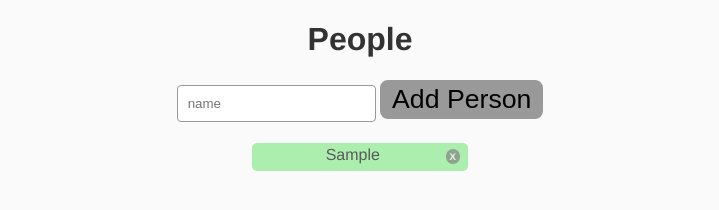
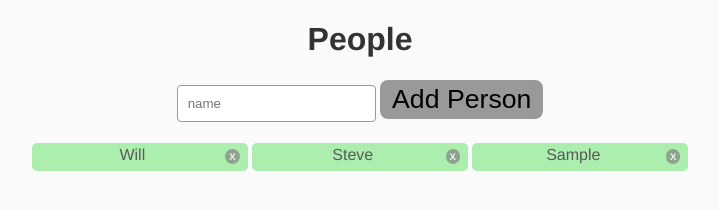
Before and after one commit to Karbivnyk/ObjectLiteralModule, a plain HTML site: page index.html in a window 1280 px wide. Both pictures are taken after typing "Sample" into the empty fields and a click on the button "Add Person". Shown: the whole page, without its empty margins (280-999 px from the left). Drawn offline with nearby package versions, Linux system fonts and the light colour scheme.

Commit message:
Revealing Module Pattern Javascript

```diff
--- a/index.html
+++ b/index.html
@@ -31,7 +31,7 @@
 <script src="https://cdnjs.cloudflare.com/ajax/libs/mustache.js/2.3.0/mustache.js" type="text/javascript"></script>
 <script src="https://cdnjs.cloudflare.com/ajax/libs/jquery/1.9.0/jquery.min.js" type="text/javascript"></script>
 
-<script src="js/script.js" type="text/javascript"></script>
+<script src="js/script_2.js" type="text/javascript"></script>
 
 </body>
 </html>
--- /dev/null
+++ b/js/script_2.js
@@ -0,0 +1,49 @@
+var people = (function () {
+
+		var people = ['Will', 'Steve'];
+
+
+		// cacheDom
+		var $el = $('#peopleModule'),
+			template = $el.find('#people-template').html(),
+			$input = $el.find('input'),
+			$button = $el.find('button'),
+			$ul = $el.find('ul');
+
+		// bind event
+		$button.on('click', addPerson);
+		$ul.on('click', '.del', removePerson);
+
+		_render();
+
+		function _render() {
+			$ul.html(Mustache.render(template, {people: people}));
+		}
+
+		function addPerson(value) {
+			var name = (typeof value === "string") ? value : $input.val();
+			people.push(name);
+			_render();
+			$input.val('');
+		}
+
+		function removePerson(event) {
+			var i;
+			if (typeof event === "number") {
+				i = event;
+			} else {
+				var $remove = $(event.target).closest('li');
+				i = $ul.find('li').index($remove);
+			}
+
+			people.splice(i, 1);
+			_render();
+
+		}
+
+	return {
+		addPerson: addPerson,
+		removePerson: removePerson
+	};
+
+})();
```
